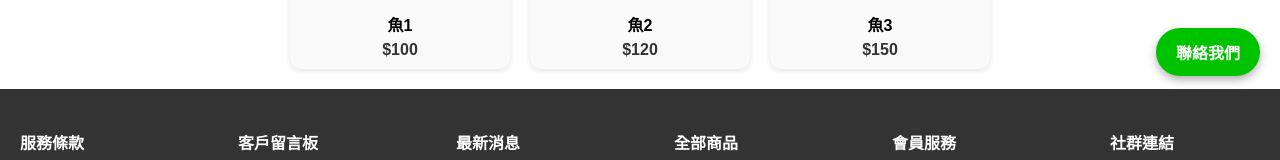
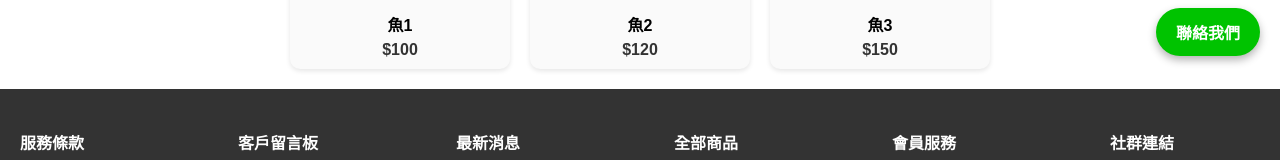
Before and after one commit to YC00510/fish, a plain HTML site: page index.html in a window 1280 px wide. Shown: the part 644-804 px from the top of the page. Drawn offline with Linux system fonts and the light colour scheme; grey boxes are pictures that could not be loaded.

Commit message:
Update index.html

```diff
--- a/index.html
+++ b/index.html
@@ -127,7 +127,7 @@
   .floating-btn {
     position:fixed;
     right:20px;
-    bottom:80px; /* 往上移 */
+    bottom:100px; /* 往上移 */
     background:#00c300;
     color:#fff;
     padding:12px 20px;
```
